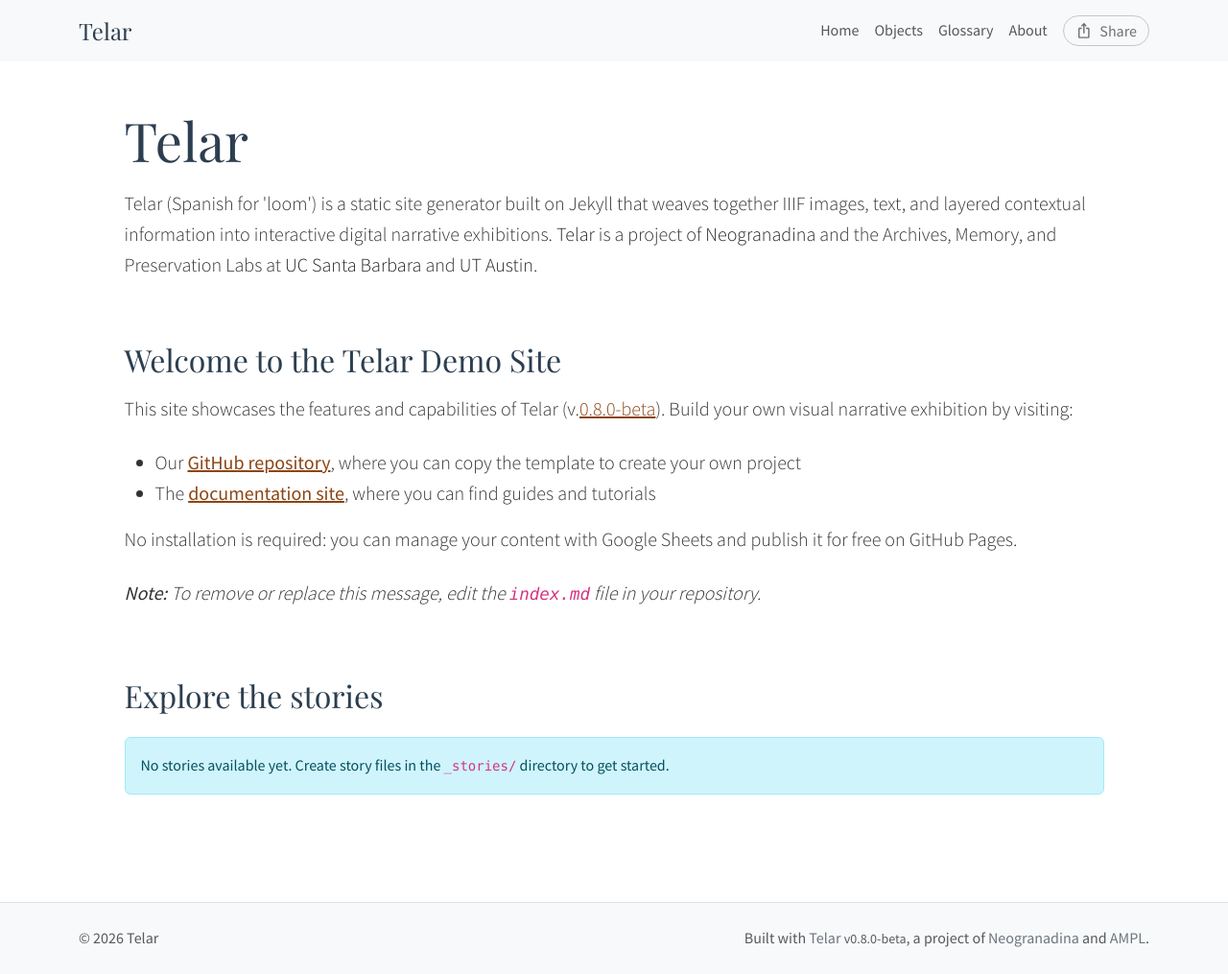
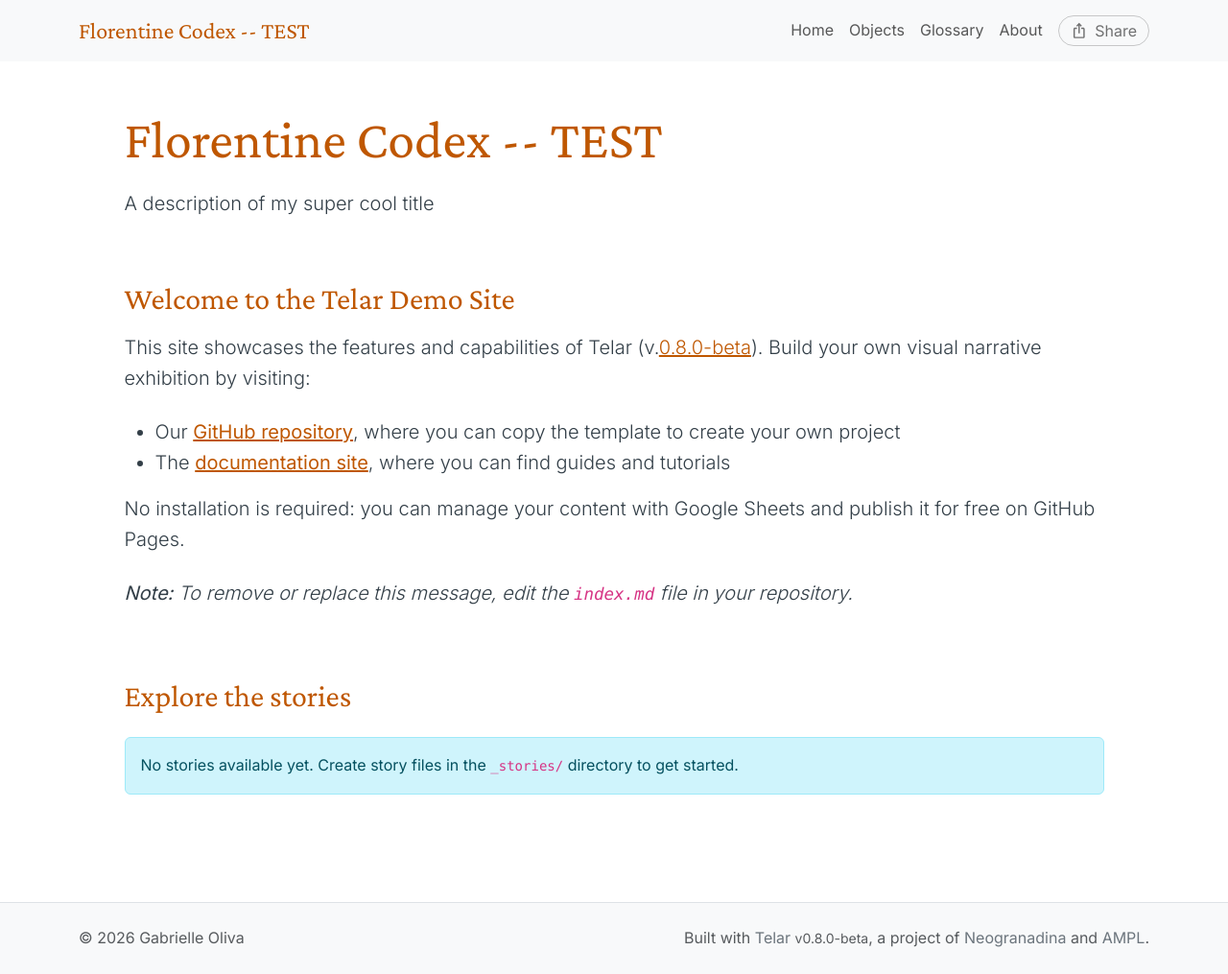
Before and after one commit to gabioliva129/telar_unit_2_test, a Jekyll site: the page built from index.md, in a window 1280 px wide. Shown: the whole page at 96% size. Built offline with Jekyll 4.4.1, drawn with Linux system fonts in a browser that asks for light colours.

Commit message:
Update _config.yml for the Florentine Codex Test Demo

```diff
--- a/_config.yml
+++ b/_config.yml
@@ -2,13 +2,13 @@
 # https://telar.org
 
 # Site Settings
-title: Telar
-description: "Telar (Spanish for 'loom') is a static site generator built on Jekyll that weaves together IIIF images, text, and layered contextual information into interactive digital narrative exhibitions. <a href='https://github.com/UCSB-AMPLab/telar'>Telar</a> is a project of <a href='https://neogranadina.org'>Neogranadina</a> and the Archives, Memory, and Preservation Labs at <a href='https://ampl.clair.ucsb.edu/'>UC Santa Barbara</a> and <a href='https://liberalarts.utexas.edu/history/'>UT Austin</a>."
-baseurl: "/telar"
-url: "https://ampl.clair.ucsb.edu"
-author: ""
+title: Florentine Codex -- TEST
+description: "A description of my super cool title"
+baseurl: "/telar_unit_2_test"
+url: "https://gabioliva129.github.io"
+author: "Gabrielle Oliva"
 email: ""
-telar_theme: "paisajes" # Options: paisajes, neogranadina, santa-barbara, austin, or custom
+telar_theme: "austin" # Options: paisajes, neogranadina, santa-barbara, austin, or custom
 logo: "" # Path to logo image (optional, max 80px tall, 200-300px wide recommended)
 telar_language: "en" # Options: "en" (English), "es" (Español)
 
@@ -46,9 +46,8 @@ story_key: "test"
 #    - If running locally: Run `python3 scripts/fetch_google_sheets.py` before building
 google_sheets:
   enabled: true
-  shared_url: "https://docs.google.com/spreadsheets/d/18dJWy9wkLD7Muokigg4wp85c3Vsjuphdrn0g51pwkGY/edit"
-  published_url: "https://docs.google.com/spreadsheets/d/e/2PACX-1vT9eeRoyQCr1j-1uDaWBm-rgZNXtn9A-mepL0I4dqDTx2-E_6gbVD-8x0DYDVhppiAzrFpd20_9cr3z/pubhtml"
-
+  shared_url: "https://docs.google.com/spreadsheets/d/1VOy159AsG_fhGUqZG85P_O1tUWR7BbbMBq5ePpGm8S4/edit?usp=sharing"
+  published_url: "https://docs.google.com/spreadsheets/d/e/2PACX-1vRP9rzuCz2iwzPAELRlxOlfKPIQT6b36w1F9tmFVM1yqe70OnjGlNbjd7pxbRfYOu2GJziIGkv3oZoa/pubhtml"
 
 #
 #
```
